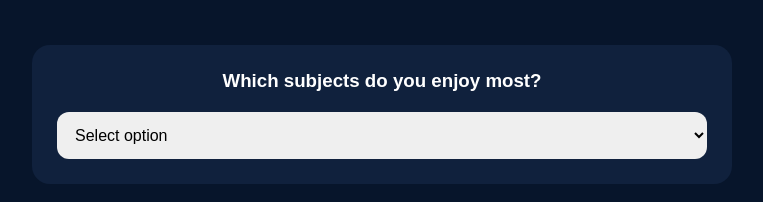
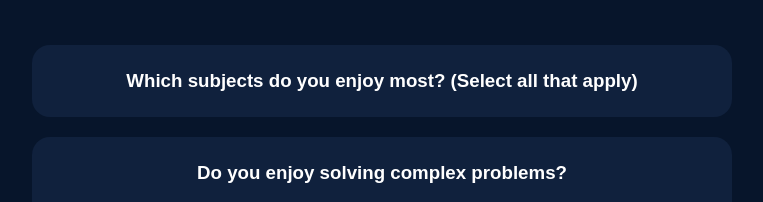
Before and after one commit to 77joses/SwiftPath-, a React (Vite) app: page / in a window 1280 px wide. Shown: the part 726-928 px from the top of the page, without its empty margins (258-1021 px from the left). Built offline with nearby package versions, Linux system fonts and the light colour scheme.

Commit message:
Update questions.js

```diff
--- a/src/data/questions.js
+++ b/src/data/questions.js
@@ -1,8 +1,8 @@
 const questions = [
   {
     id: 1,
-    type: "select",
-    question: "Which subjects do you enjoy most?",
+    type: "multiselect",
+    question: "Which subjects do you enjoy most? (Select all that apply)",
     options: [
       "Mathematics",
       "English",
@@ -12,27 +12,23 @@ const questions = [
       "CRE",
       "Agriculture & Nutrition",
       "Pre-Technical Studies",
-      "Business Studies",
-      "Computer Science",
-      "Visual Arts",
-      "Performing Arts",
-      "Home Science",
+      "Creative Arts and Sports",
       "French",
       "German",
-      "Arabic"
-    ]
+      "Arabic",
+    ],
   },
 
   {
     id: 2,
     type: "yesno",
-    question: "Do you enjoy solving complex problems?"
+    question: "Do you enjoy solving complex problems?",
   },
 
   {
     id: 3,
     type: "yesno",
-    question: "Do you enjoy creative activities?"
+    question: "Do you enjoy creative activities?",
   },
 
   {
@@ -42,8 +38,8 @@ const questions = [
     options: [
       "Practical",
       "Theoretical",
-      "Both"
-    ]
+      "Both",
+    ],
   },
 
   {
@@ -65,9 +61,9 @@ const questions = [
       "Entrepreneur",
       "Scientist",
       "Accountant",
-      "Nurse"
-    ]
-  }
+      "Nurse",
+    ],
+  },
 ];
 
 export default questions;
```
